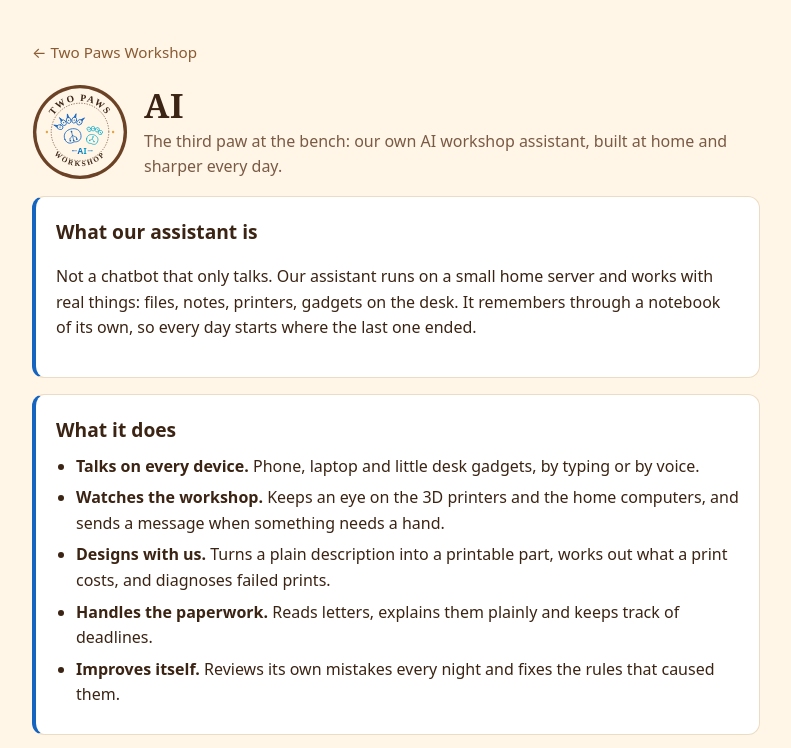
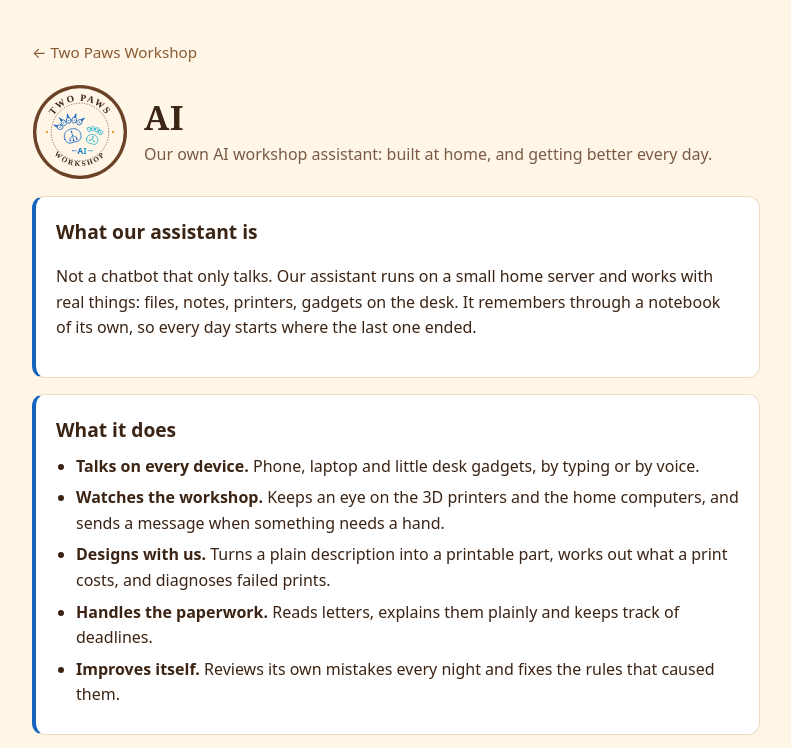
Before and after one commit to JKS80-AI/jks80-ai.github.io, a plain HTML site: page ai.html in a window 1280 px wide. Shown: the top 748 px of the page, without its empty margins (244-1035 px from the left). Drawn offline with Linux system fonts and the light colour scheme.

Commit message:
Update ai.html

```diff
--- a/ai.html
+++ b/ai.html
@@ -15,7 +15,7 @@
     <img src="img/two-paws-ai.svg" alt="" width="96" height="96">
     <div>
       <h1>AI</h1>
-      <p class="sub">The third paw at the bench: our own AI workshop assistant, built at home and sharper every day.</p>
+      <p class="sub">Our own AI workshop assistant: built at home, and getting better every day.</p>
     </div>
   </header>
 
```
